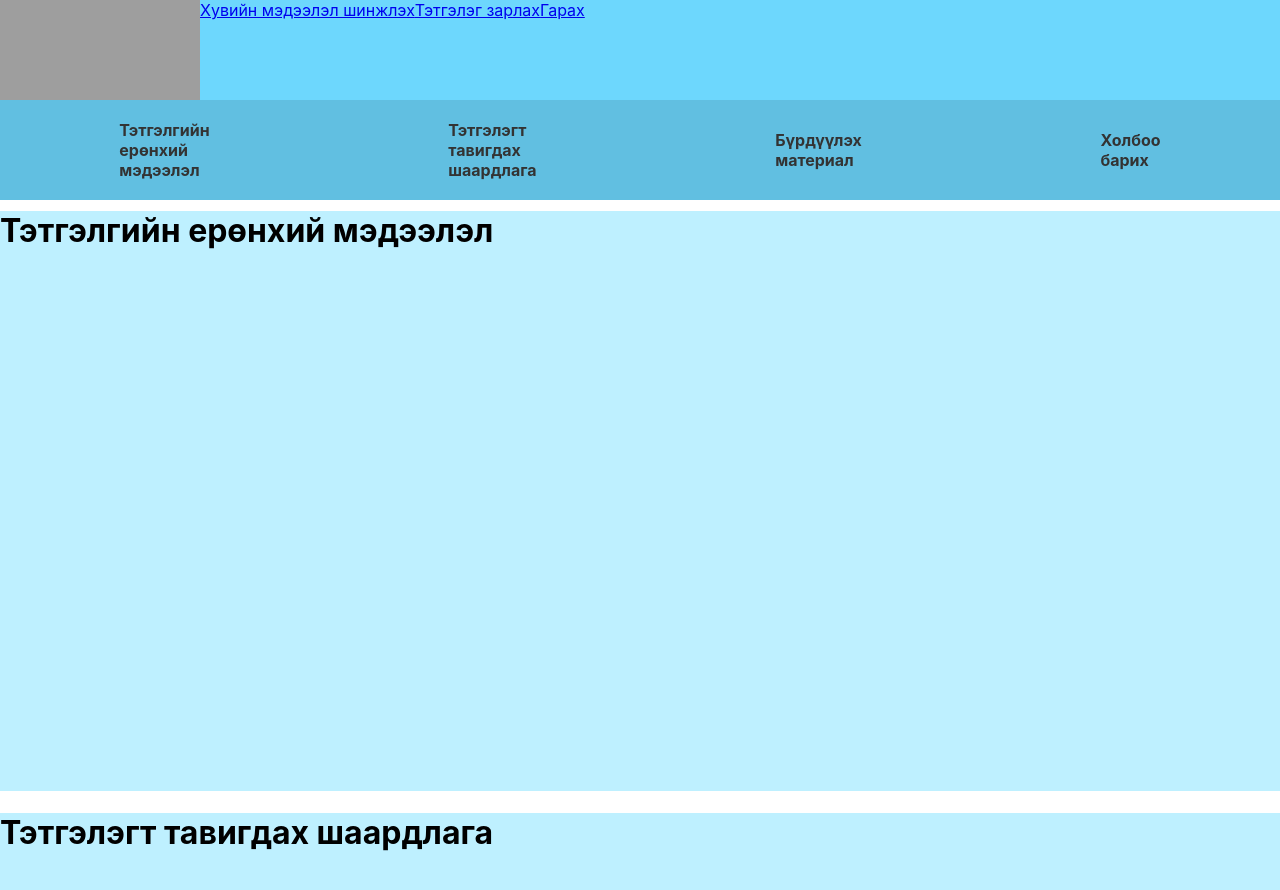
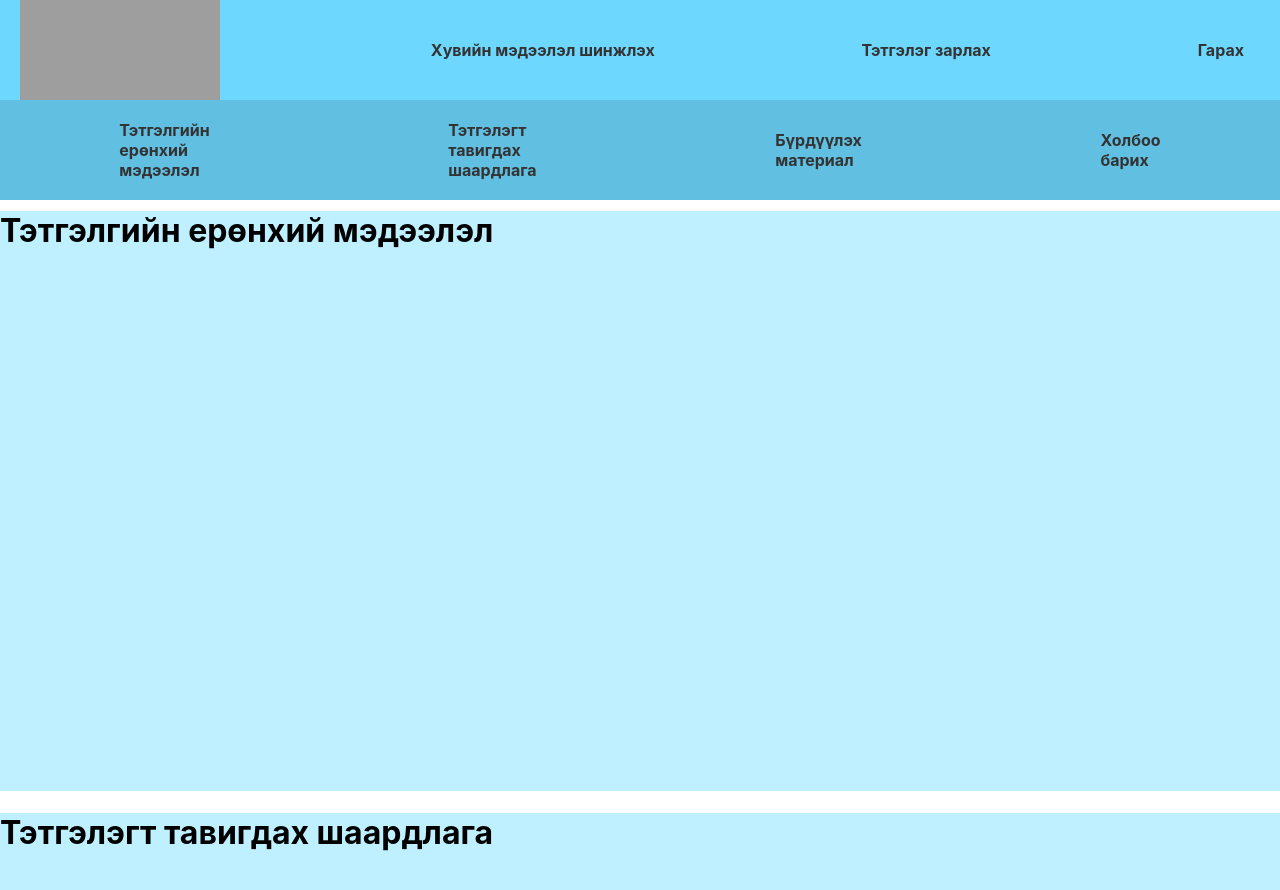
Before and after one commit to Alt4nsuh/BD_web1, a React (Create React App) app: page /Bai in a window 1280 px wide. Shown: the top 890 px of the page. Built offline with nearby package versions, Linux system fonts and the light colour scheme; grey boxes are pictures that could not be loaded.

Commit message:
jaahan goy bolgosoon

```diff
--- a/src/Style/Bai.css
+++ b/src/Pages/Bai/Bai.css
@@ -10,17 +10,7 @@
   align-items: center;
 }
 
-.head {
-  position: fixed;
-  top: 0;
-  left: 0;
-  right: 0;
-  display: flex;
-  width: 100%;
-  height: 100px;
-  flex-shrink: 0;
-  background-color: #6DD7FD;
-}
+
 
 .secHead {
   margin-top: 100px;
--- a/src/Pages/Bai.js
+++ b/src/Pages/Bai/Bai.js
@@ -1,22 +1,12 @@
 import React from 'react';
-import '../Style/Bai.css';
+import './Bai.css';
 import { Link } from 'react-router-dom';
-
+import Header from '../Header/Header';
 function Bai() {
   return (
     <div className="mainBai">
-       <div className='head'>
-        <img src='/bd_web/src/Image/logo.png' alt='Logo' width='200' height='100' />
+      <Header/>
 
-        {/* Use Link to navigate to /Bai */}
-        <Link to='/BaiHuvi'>Хувийн мэдээлэл шинжлэх</Link>
-
-        {/* Use Link to navigate to /Bai */}
-        <Link to='/Bai'>Тэтгэлэг зарлах</Link>
-
-        {/* Use Link to navigate to /Login */}
-        <Link to='/'>Гарах</Link>
-      </div>
       <div className='secHead'>
         <a href='#TetEronhii'>Тэтгэлгийн <br></br>ерөнхий <br></br>мэдээлэл</a>
         <a href='#TetShaardlaga'>Тэтгэлэгт <br></br>тавигдах <br></br>шаардлага</a>
--- a/src/Pages/BaiHuvi.js
+++ /dev/null
@@ -1,28 +0,0 @@
-import React from 'react';
-import '../Style/BaiHuvi.css';
-import { Link } from 'react-router-dom';
-
-function BaiHuvi() {
-  return (
-    <div className="mainBaiHuvi">
-       <div className='head'>
-        <img src='/bd_web/src/Image/logo.png' alt='Logo' width='200' height='100' />
-
-        {/* Use Link to navigate to /Bai */}
-        <Link to='/BaiHuvi'>Хувийн мэдээлэл шинжлэх</Link>
-
-        {/* Use Link to navigate to /Bai */}
-        <Link to='/Bai'>Тэтгэлэг зарлах</Link>
-
-        {/* Use Link to navigate to /Login */}
-        <Link to='/'>Гарах</Link>
-      </div>
-      <div>
-      <div></div>
-      <div></div>
-      </div>
-    </div>
-  );
-}
-
-export default BaiHuvi;
--- /dev/null
+++ b/src/Pages/BaiHuvi/BaiHuvi.js
@@ -0,0 +1,18 @@
+import React from 'react';
+import './BaiHuvi.css';
+import Header from '../Header/Header';
+import { Link } from 'react-router-dom';
+
+function BaiHuvi() {
+  return (
+    <div className="mainBaiHuvi">
+      <Header/>
+      <div>
+      <div></div>
+      <div></div>
+      </div>
+    </div>
+  );
+}
+
+export default BaiHuvi;
--- /dev/null
+++ b/src/Pages/Header/Header.css
@@ -0,0 +1,33 @@
+
+.head {
+  position: fixed;
+  top: 0;
+  left: 0;
+  right: 0;
+  display: flex;
+  justify-content: space-between; /* Adjusted spacing between logo and links */
+  align-items: center;
+  width: 100%;
+  height: 100px;
+  flex-shrink: 0;
+  background-color: #6DD7FD;
+  padding: 0 20px; /* Added padding for better spacing */
+  box-sizing: border-box; /* Ensures padding is included in the width */
+}
+
+.head img {
+  margin-right: 20px; /* Adjusted margin for logo */
+}
+
+.head a {
+  text-decoration: none;
+  color: #333;
+  font-weight: bold;
+  padding: 8px 16px;
+  border-radius: 4px;
+  transition: background-color 0.3s;
+}
+
+.head a:hover {
+  background-color: #4DA9E5; /* Adjusted hover background color */
+}
--- /dev/null
+++ b/src/Pages/Header/Header.js
@@ -0,0 +1,17 @@
+// Header.js
+import React from 'react';
+import { Link } from 'react-router-dom';
+import './Header.css';
+function Header() {
+  return (
+    <div className='head'>
+      <img src='C:\A_Hicheel\Laravel\bd_web\src\Image\logo.png' alt='Logo' width='200' height='100' />
+
+      <Link to='/BaiHuvi'>Хувийн мэдээлэл шинжлэх</Link>
+      <Link to='/Bai'>Тэтгэлэг зарлах</Link>
+      <Link to='/'>Гарах</Link>
+    </div>
+  );
+}
+
+export default Header;
--- a/src/Pages/Login.js
+++ b/src/Pages/Login/Login.js
@@ -1,6 +1,6 @@
 import React from 'react';
 import { Link } from 'react-router-dom';
-import '../Style/Login.css';
+import './Login.css';
 
 function Login() {
   return (
--- a/src/Pages/Sign.js
+++ b/src/Pages/Sign/Sign.js
@@ -1,6 +1,6 @@
 import React from 'react';
 import { Link } from 'react-router-dom';
-import '../Style/Sign.css';
+import './Sign.css';
 
 function Sign() {
   return (
```
Also changed, not shown: src/Router/MainRoutes.js (+4 -4 lines), src/Pages/BaiHuvi/BaiHuvi.css (renamed from src/Style/BaiHuvi.css), src/Pages/Login/Login.css (renamed from src/Style/Login.css), src/Pages/Sign/Sign.css (renamed from src/Style/Sign.css).
